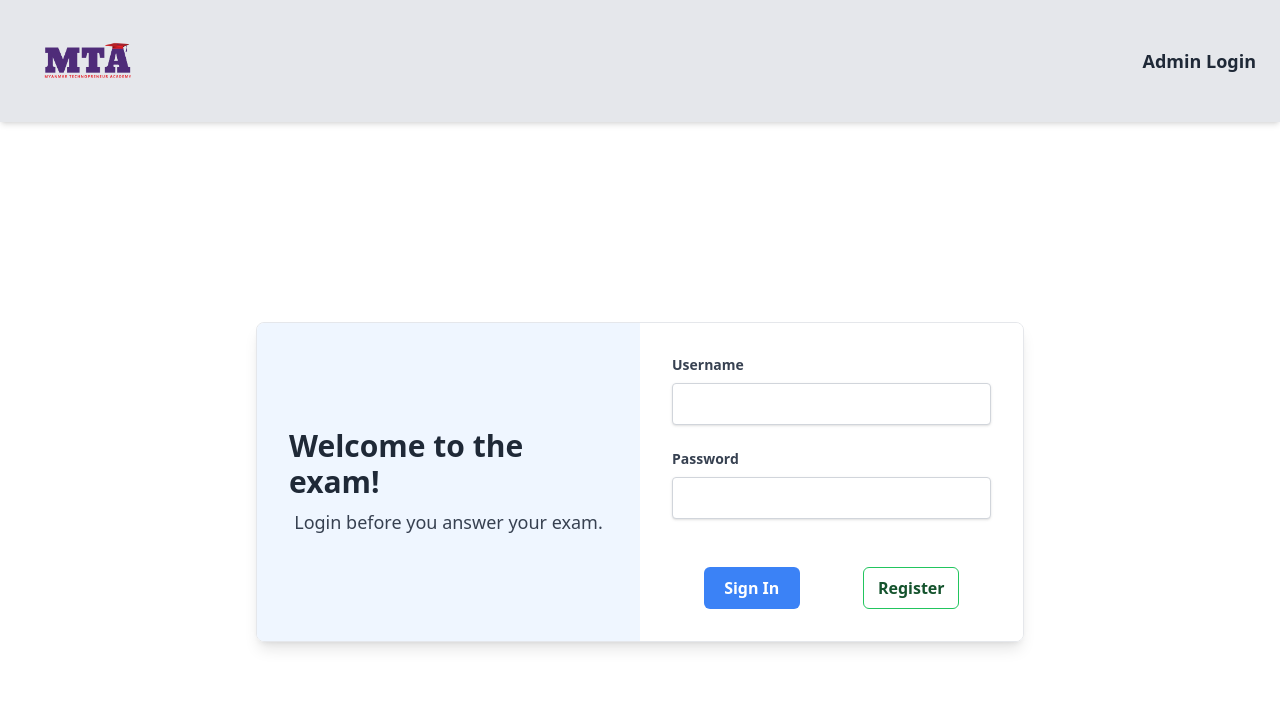
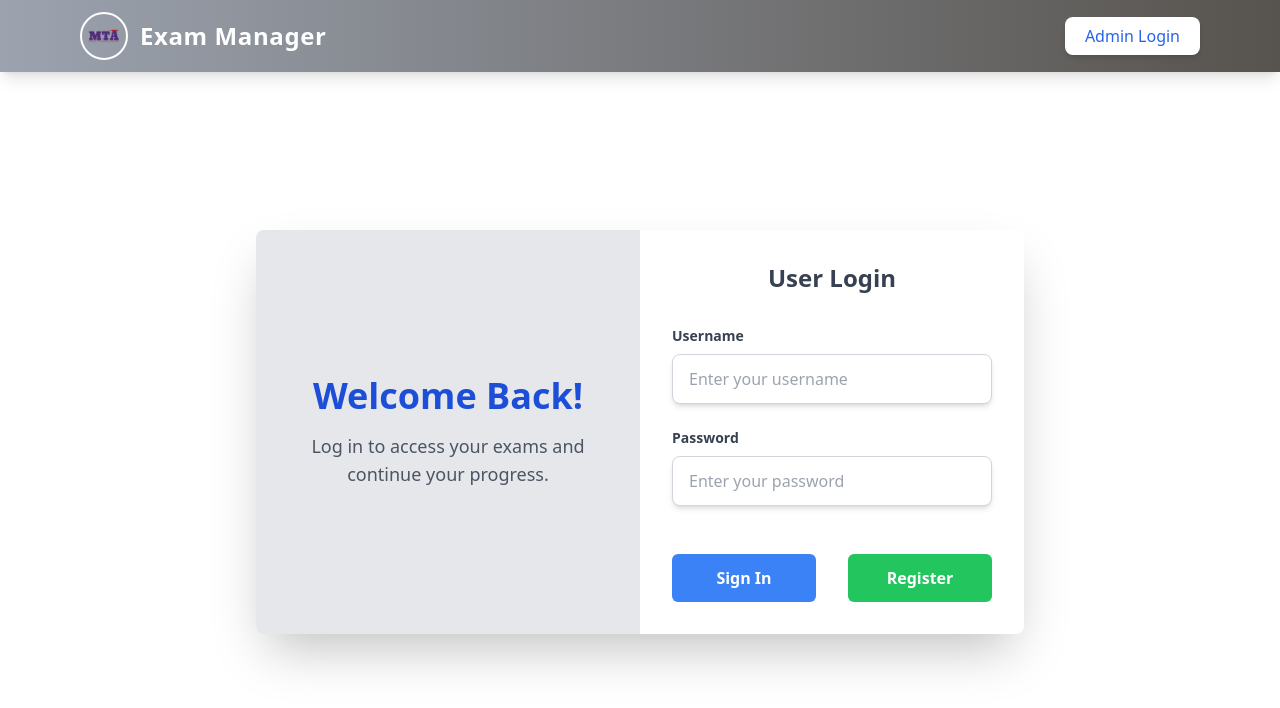
Before and after one commit to chanminswe/exam-manager, a React (Vite) app in the folder exam-frontend/: page / in a window 1280 px wide. Shown: the top 708 px of the page. Built offline with nearby package versions, Linux system fonts and the light colour scheme.

Commit message:
commit at the start of the day before a shit load of error shows up
Going to fix the user contexts and admin contexts cause they barely work and I am a terrible dev

```diff
--- a/exam-frontend/src/App.jsx
+++ b/exam-frontend/src/App.jsx
@@ -30,7 +30,7 @@ const App = () => {
             {/* For admins need to add auth later */}
             <Route path="/admin" element={<AdminLogin />} />
 
-            <Route element={<AdminProtectedRoutes />}>
+            {/* <Route element={<AdminProtectedRoutes />}> */}
               <Route path="/viewExams" element={<ViewExams />} />
               <Route
                 path="/createQuestion/:examName"
@@ -40,7 +40,7 @@ const App = () => {
                 path="/viewQuestions/:examName"
                 element={<ViewQuestion />}
               />
-            </Route>
+            {/* </Route> */}
             {/* For admins need to add auth later */}
 
             <Route element={<UserProtectedRoutes />}>
--- a/exam-frontend/src/components/Header.jsx
+++ b/exam-frontend/src/components/Header.jsx
@@ -4,15 +4,24 @@ import { Link } from "react-router-dom";
 
 const Header = () => {
   return (
-    <header className="bg-gray-200 shadow-md">
-      <div className="max-w-7xl mx-auto px-6 py-4 flex justify-between items-center">
-        <Link to="/" className="w-32">
-          <img src={mta} alt="Logo" className="w-full h-auto object-contain" />
-        </Link>
+    <header className="bg-gradient-to-r from-gray-400 to-stone-600 shadow-lg">
+      <div className="max-w-6xl mx-auto px-4 py-3 flex items-center justify-between">
+        <div className="flex items-center gap-4">
+          <Link to="/" className="flex items-center">
+            <img
+              src={mta}
+              alt="Logo"
+              className="w-12 h-12 object-contain rounded-full border-2 border-white"
+            />
+            <span className="ml-3 text-white text-2xl font-bold tracking-wide">
+              Exam Manager
+            </span>
+          </Link>
+        </div>
         <div>
           <Link
             to="/admin"
-            className="text-lg font-semibold text-gray-800 hover:text-gray-600 transition-colors duration-300"
+            className="bg-white text-blue-600 hover:text-blue-700 font-medium text-base py-2 px-5 rounded-lg shadow-md transition-all hover:bg-gray-100"
           >
             Admin Login
           </Link>
--- a/exam-frontend/src/pages/auth/AdminLogin.jsx
+++ b/exam-frontend/src/pages/auth/AdminLogin.jsx
@@ -1,19 +1,45 @@
-import React from "react";
+import React, { useContext, useState } from "react";
 import { useNavigate } from "react-router-dom";
+import axios from "axios";
+import { AdminContext } from "../../context/AdminContextProvider";
 
 const AdminLogin = () => {
+  const [adminUsername, setAdminUsername] = useState(null);
+  const [adminPassword, setAdminPassword] = useState(null);
+
+  const { setAdminUsername: setAdminUserNameContext } =
+    useContext(AdminContext);
+
+  async function handleAdminLogin(event) {
+    event.preventDefault();
+    await axios
+      .post(
+        "http://localhost:4040/auth/admin/login",
+        { username: adminUsername, password: adminPassword },
+        { withCredentials: true }
+      )
+      .then((res) => {
+        alert(res.data.message);
+        console.log(res.data.message);
+        setAdminUserNameContext(adminUsername);
+        navigate("/viewExams");
+      })
+      .catch((error) => {
+        alert("Something went wrong");
+        console.log("Error Occured ", error.message);
+      });
+  }
+
   const navigate = useNavigate();
 
   return (
     <div className="flex h-[90vh] justify-center items-center bg-gray-100">
       <div className="flex flex-col w-[90%] max-w-lg mx-auto shadow-lg border border-gray-200 rounded-lg overflow-hidden bg-white p-10">
-        {/* Title */}
         <h2 className="text-3xl font-bold text-center text-gray-800 mb-8">
           Admin Login
         </h2>
 
-        {/* Register Form */}
-        <form className="flex flex-col space-y-6">
+        <form onSubmit={handleAdminLogin} className="flex flex-col space-y-6">
           {/* Username Field */}
           <div>
             <label
@@ -23,6 +49,7 @@ const AdminLogin = () => {
               Admin Username
             </label>
             <input
+              onChange={(e) => setAdminUsername(e.target.value)}
               className="shadow border border-gray-300 rounded w-full py-2 px-4 text-gray-700 focus:outline-none focus:ring-2 focus:ring-blue-400"
               type="text"
               id="username"
@@ -40,6 +67,7 @@ const AdminLogin = () => {
               Password
             </label>
             <input
+              onChange={(e) => setAdminPassword(e.target.value)}
               className="shadow border border-gray-300 rounded w-full py-2 px-4 text-gray-700 focus:outline-none focus:ring-2 focus:ring-blue-400"
               type="password"
               id="password"
@@ -50,9 +78,8 @@ const AdminLogin = () => {
 
           {/* Register Button */}
           <button
-            type="button"
+            type="submit"
             className="w-full py-3 mt-4 text-white bg-blue-500 rounded-md font-semibold hover:bg-blue-600 transition duration-200"
-            onClick={() => navigate("/viewExams")}
           >
             Admin Login
           </button>
--- a/exam-frontend/src/pages/auth/Login.jsx
+++ b/exam-frontend/src/pages/auth/Login.jsx
@@ -13,41 +13,42 @@ const Login = () => {
     await axios
       .post(
         "http://localhost:4040/auth/user/login",
-        {
-          username,
-          password,
-        },
+        { username, password },
         { withCredentials: true }
       )
       .then((response) => {
-        alert("Logged In Successful!");
+        alert("Logged In Successfully!");
         navigate("/exams");
         console.log(response);
       })
       .catch((error) => {
-        console.log("Error Occured", error.message);
+        console.log("Error Occurred:", error.message);
       });
   }
 
   return (
-    <div className="flex h-[90vh] justify-center items-center ">
-      <div className="flex w-[90%] max-w-3xl mx-auto shadow-lg border border-gray-200 rounded-lg overflow-hidden">
-        {/* Welcome Section */}
-        <div className="flex flex-col justify-center items-center w-1/2 bg-blue-50 p-8">
-          <h3 className="font-bold text-3xl text-gray-800 mb-2">
-            Welcome to the exam!
+    <div className="flex h-[90vh] justify-center items-center bg-gradient-to-r ">
+      <div className="flex w-[90%] max-w-[60%]  mx-auto bg-white shadow-2xl rounded-lg overflow-hidden">
+        {/* Left Section */}
+        <div className="hidden md:flex flex-col justify-center items-center w-1/2 bg-gray-200 p-6">
+          <h3 className="text-4xl font-bold text-blue-700 mb-4">
+            Welcome Back!
           </h3>
-          <p className="text-lg text-gray-700">
-            Login before you answer your exam.
+          <p className="text-gray-600 text-lg text-center">
+            Log in to access your exams and continue your progress.
           </p>
         </div>
 
-        {/* Login Form Section */}
-        <div className="w-1/2 bg-white p-8">
+        {/* Right Section */}
+        <div className="w-full md:w-1/2 p-8">
           <form
             onSubmit={handleSubmit}
             className="h-full flex flex-col justify-center"
           >
+            <h3 className="text-2xl font-bold text-gray-700 mb-8 text-center">
+              User Login
+            </h3>
+
             {/* Username Field */}
             <div className="mb-6">
               <label
@@ -58,10 +59,11 @@ const Login = () => {
               </label>
               <input
                 onChange={(event) => setUsername(event.target.value)}
-                className="shadow border border-gray-300 rounded w-full py-2 px-3 text-gray-700 focus:outline-none focus:ring-2 focus:ring-blue-400"
+                className="shadow-md border border-gray-300 rounded-lg w-full py-3 px-4 text-gray-700 focus:outline-none focus:ring-2 focus:ring-blue-400"
                 type="text"
                 id="username"
                 name="username"
+                placeholder="Enter your username"
               />
             </div>
 
@@ -75,24 +77,25 @@ const Login = () => {
               </label>
               <input
                 onChange={(event) => setPassword(event.target.value)}
-                className="shadow border border-gray-300 rounded w-full py-2 px-3 text-gray-700 focus:outline-none focus:ring-2 focus:ring-blue-400"
+                className="shadow-md border border-gray-300 rounded-lg w-full py-3 px-4 text-gray-700 focus:outline-none focus:ring-2 focus:ring-blue-400"
                 type="password"
                 id="password"
                 name="password"
+                placeholder="Enter your password"
               />
             </div>
 
             {/* Buttons */}
-            <div className="flex justify-around mt-6">
+            <div className="flex justify-between items-center mt-6">
               <button
                 type="submit"
-                className="w-24 py-2 text-white bg-blue-500 rounded-md font-semibold hover:bg-blue-600 transition duration-200"
+                className="w-[45%] py-3 text-white bg-blue-500 rounded-md font-semibold hover:bg-blue-600 transition-all duration-300"
               >
                 Sign In
               </button>
               <button
                 type="button"
-                className="w-24 py-2 text-green-900 border border-green-500 rounded-md font-semibold hover:bg-teal-500 hover:text-white transition duration-200"
+                className="w-[45%] py-3 text-white bg-green-500 rounded-md font-semibold hover:bg-green-600 transition-all duration-300"
                 onClick={() => navigate("/register")}
               >
                 Register
--- a/exam-frontend/src/pages/management/ViewExams.jsx
+++ b/exam-frontend/src/pages/management/ViewExams.jsx
@@ -46,7 +46,7 @@ const ViewExams = () => {
         Every Created Exams
       </h2>
 
-      <div className="grid grid-cols-4 gap-6 w-full max-w-7xl my-6">
+      <div className="grid grid-cols-4 gap-6 w-full max-w-7xl my-6 ">
         {info.map((value, index) => (
           <div
             key={index}
```
Also changed, not shown: 1 other file (tests, documents, lock files or other folders).
